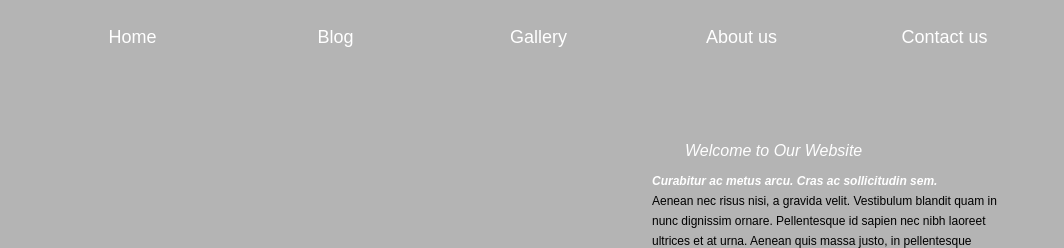
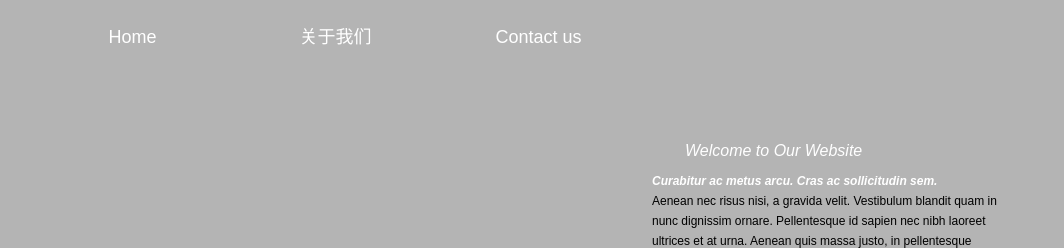
Before and after one commit to 53news/53news_plus, a plain HTML site: page 53_class.html in a window 1280 px wide. Shown: the top 248 px of the page, without its empty margins (100-1164 px from the left). Drawn offline with Linux system fonts and the light colour scheme.

Commit message:
Update 53_class.html

```diff
--- a/53_class.html
+++ b/53_class.html
@@ -14,11 +14,10 @@
 <!-- header begins -->
 <div id="header">
 	<div id="buttons">
-      <a href="#" class="but"  title="">Home</a><div class="razd_b"></div>
-      <a href="#" class="but" title="">Blog</a><div class="razd_b"></div>
-      <a href="#"  class="but" title="">Gallery</a><div class="razd_b"></div>
-      <a href="#"  class="but" title="">About us</a><div class="razd_b"></div>
-      <a href="#" class="but" title="">Contact us</a>
+      <a href="53news.github.io" class="but"  title="">Home</a><div class="razd_b"></div>
+
+      <a href="53news.github.io/about.html"  class="but" title="">关于我们</a><div class="razd_b"></div>
+      <a href="53news.github.io" class="but" title="">Contact us</a>
     </div>
 	<div id="logo">
 
```
